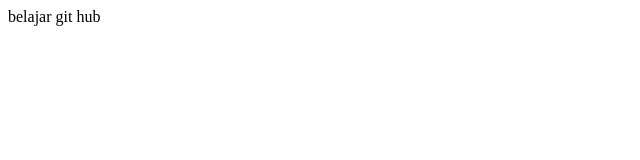
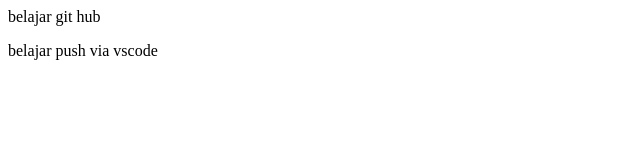
Before and after one commit to kok900/repo-hub, a plain HTML site: page index.html in a window 1280 px wide. Shown: the whole page, without its empty margins (0-640 px from the left). Drawn offline with Linux system fonts and the light colour scheme.

Commit message:
update index.html

```diff
--- a/index.html
+++ b/index.html
@@ -1 +1,2 @@
 <p>belajar git hub</p>
+<p>belajar push via vscode</p>
```
